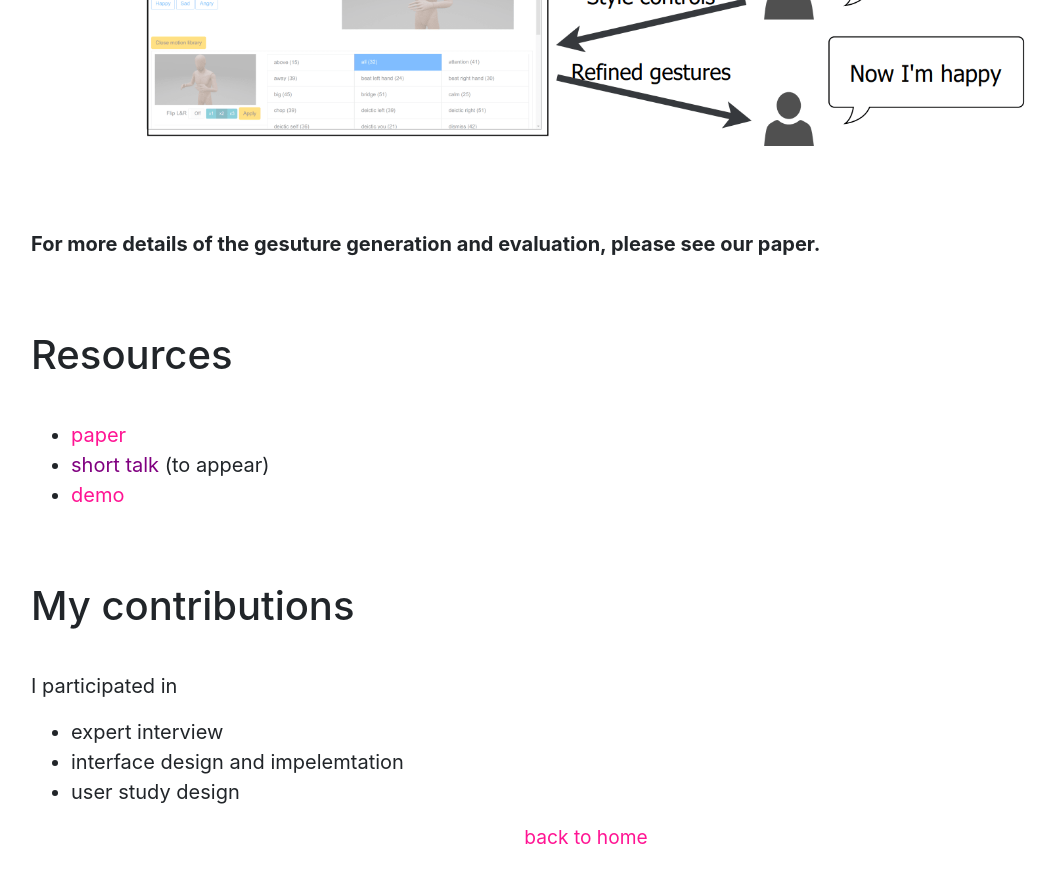
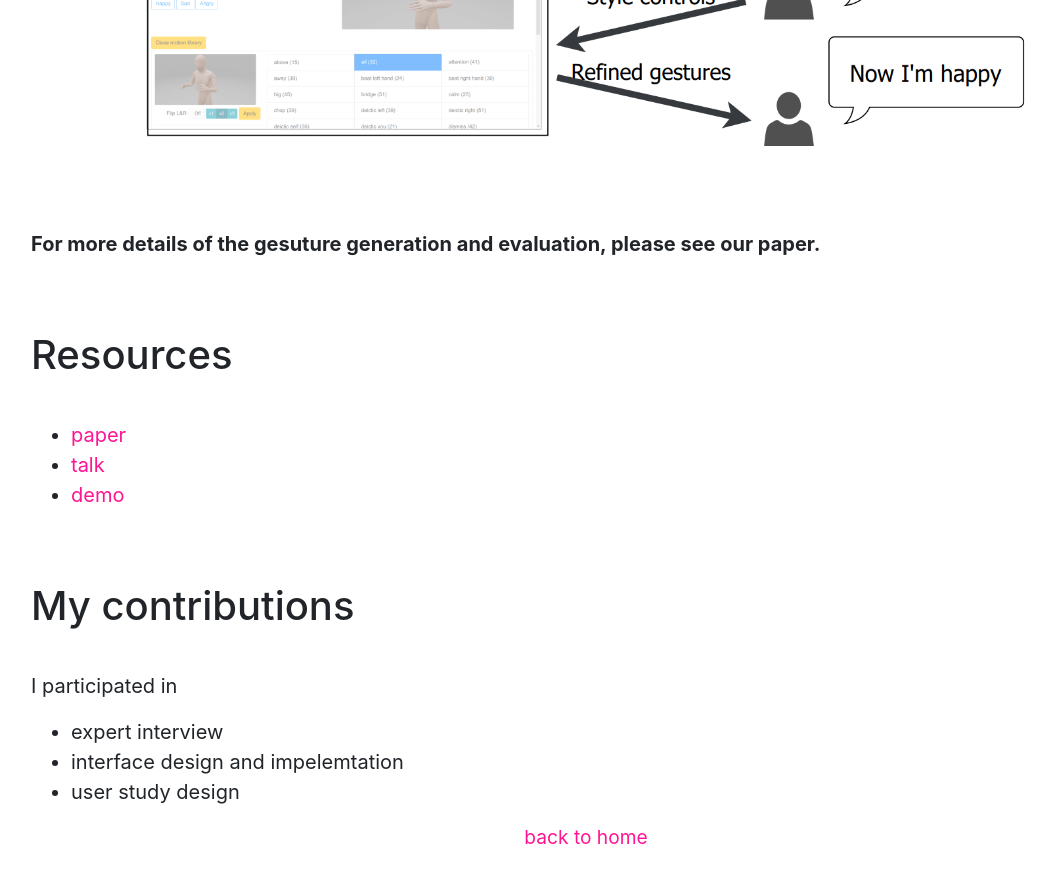
Before and after one commit to KeunwooPark/Portfolio, a Jekyll site: the page built from _posts/2021-10-07-sgtoolkit.md, in a window 1280 px wide and 900 px high, scrolled down 2814 px. Shown: the top 883 px of the window, without its empty margins (54-1110 px from the left). Built offline with Jekyll 4.4.1, drawn with Linux system fonts in a browser that asks for light colours; nearby versions of some CDN libraries.

Commit message:
Add presentation video for SGToolkit

```diff
--- a/_posts/2021-10-07-sgtoolkit.md
+++ b/_posts/2021-10-07-sgtoolkit.md
@@ -32,8 +32,8 @@ The key idea of the new gesture generation toolkit is combining automatic gestur
 
 # Resources
 - [paper](https://arxiv.org/abs/2108.04636)
-- [short talk]() (to appear)
-- [demo](https://youtu.be/C-8kGlkYpl4)
+- [talk](https://youtu.be/qClSOtLiVlc)
+- [demo](https://youtu.be/qsK3p1S_K48)
 
 # My contributions
 I participated in
--- a/index.html
+++ b/index.html
@@ -1,6 +1,6 @@
 ---
 layout: default
-last_updated: "2021-10-08"
+last_updated: "2021-10-12"
 ---
 <link rel="stylesheet" href={{"/assets/css/index.css" | relative_url}}>
 <header class="masthead">
```
Also changed, not shown: 2 other files.
